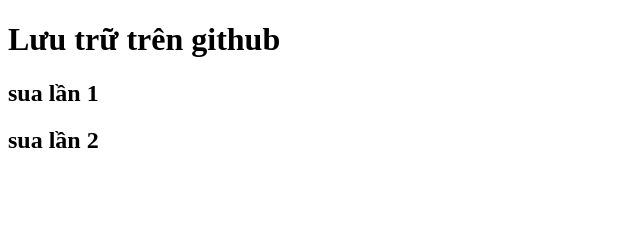
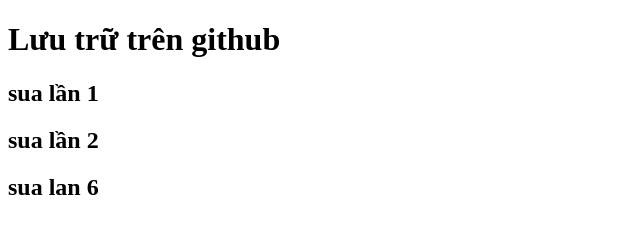
Before and after one commit to vietagg/duan4, a plain HTML site: page index.html in a window 1280 px wide. Shown: the whole page, without its empty margins (0-640 px from the left). Drawn offline with Linux system fonts and the light colour scheme.

Commit message:
sua lan 7

```diff
--- a/index.html
+++ b/index.html
@@ -9,5 +9,6 @@
     <h1>Lưu trữ trên github</h1>
     <h2>sua lần 1</h2>
     <h2>sua lần 2</h2>
+    <h2>sua lan 6</h2>
   </body>
 </html>
```
Also changed, not shown: new1.html (+1 -0 lines).
